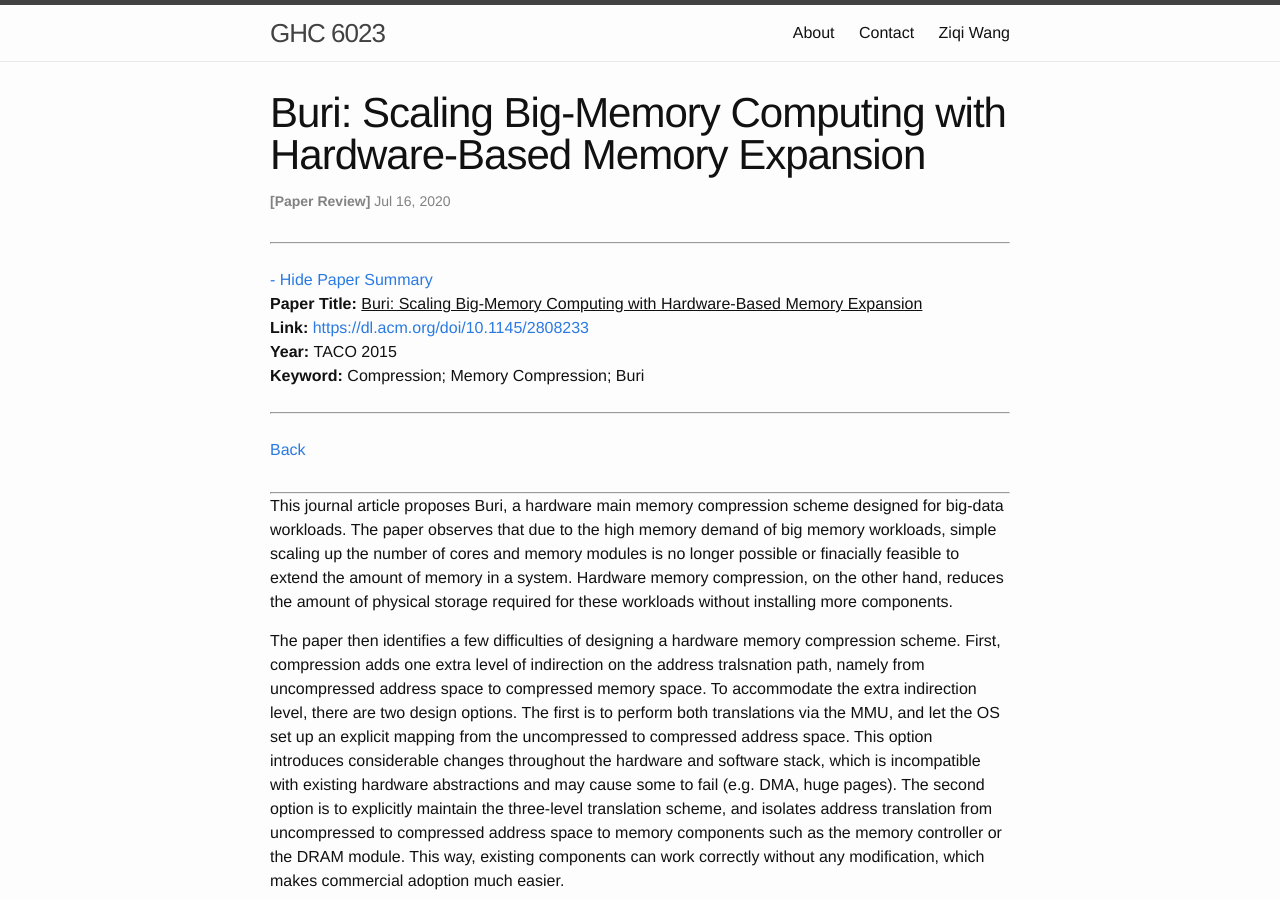
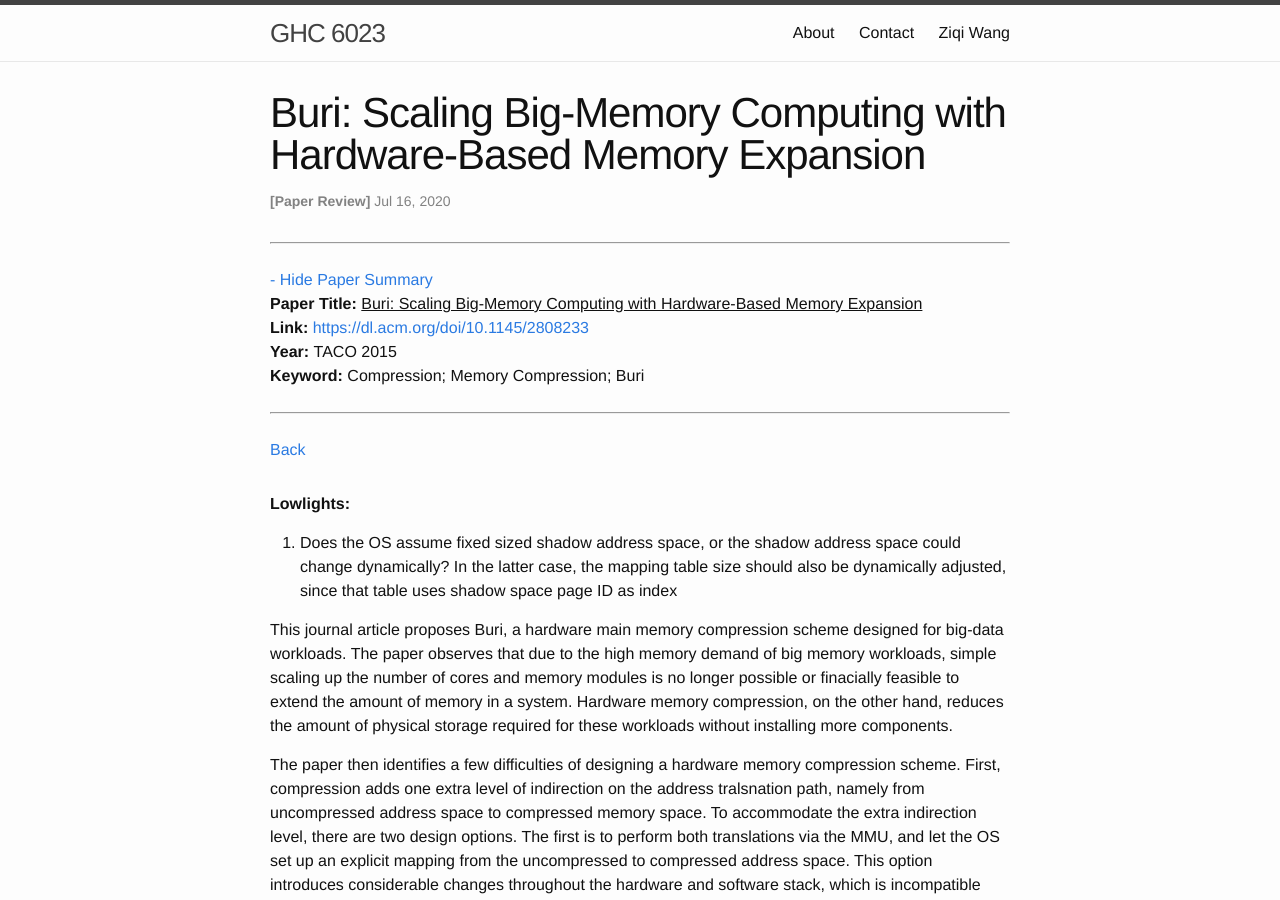
Before and after one commit to wangziqi2013/wangziqi2013.github.io, a Jekyll site: the page built from _posts/2020-07-16-buri.markdown, in a window 1280 px wide and 900 px high. Built offline with Jekyll 4.4.1, drawn with Linux system fonts in a browser that asks for light colours.

Commit message:
Adding lowlight

```diff
--- a/_posts/2020-07-16-buri.markdown
+++ b/_posts/2020-07-16-buri.markdown
@@ -13,7 +13,12 @@ htm_cr:
 version_mgmt:
 ---
 
-****
+
+**Lowlights:**
+
+1. Does the OS assume fixed sized shadow address space, or the shadow address space could change dynamically?
+   In the latter case, the mapping table size should also be dynamically adjusted, since that table uses shadow
+   space page ID as index
 
 This journal article proposes Buri, a hardware main memory compression scheme designed for big-data workloads.
 The paper observes that due to the high memory demand of big memory workloads, simple scaling up the number of
```
